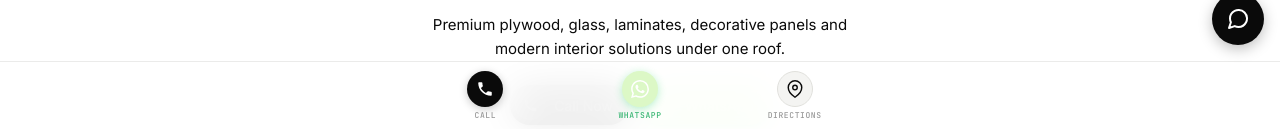
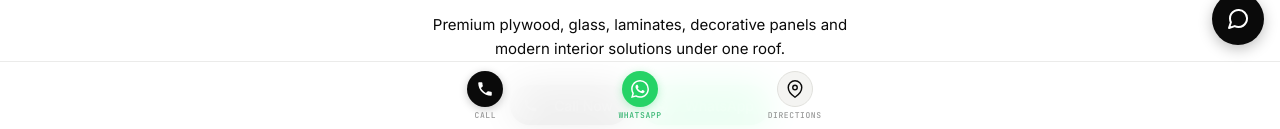
Before and after one commit to animeshanimates/rkv3, a plain HTML site: page index.html in a window 1280 px wide. Shown: the part 671-800 px from the top of the page. Drawn offline with Linux system fonts and the light colour scheme.

Commit message:
Update index.html

```diff
--- a/index.html
+++ b/index.html
@@ -26,7 +26,7 @@
       --cream:#fff8ec;
       --mint:#b5f5e4;
       --navy:#1b1e3d;
-      --green:#DCF8C6;
+      --green:#25D366;
       --r-sm:6px;
       --r-md:12px;
       --r-lg:20px;
```
